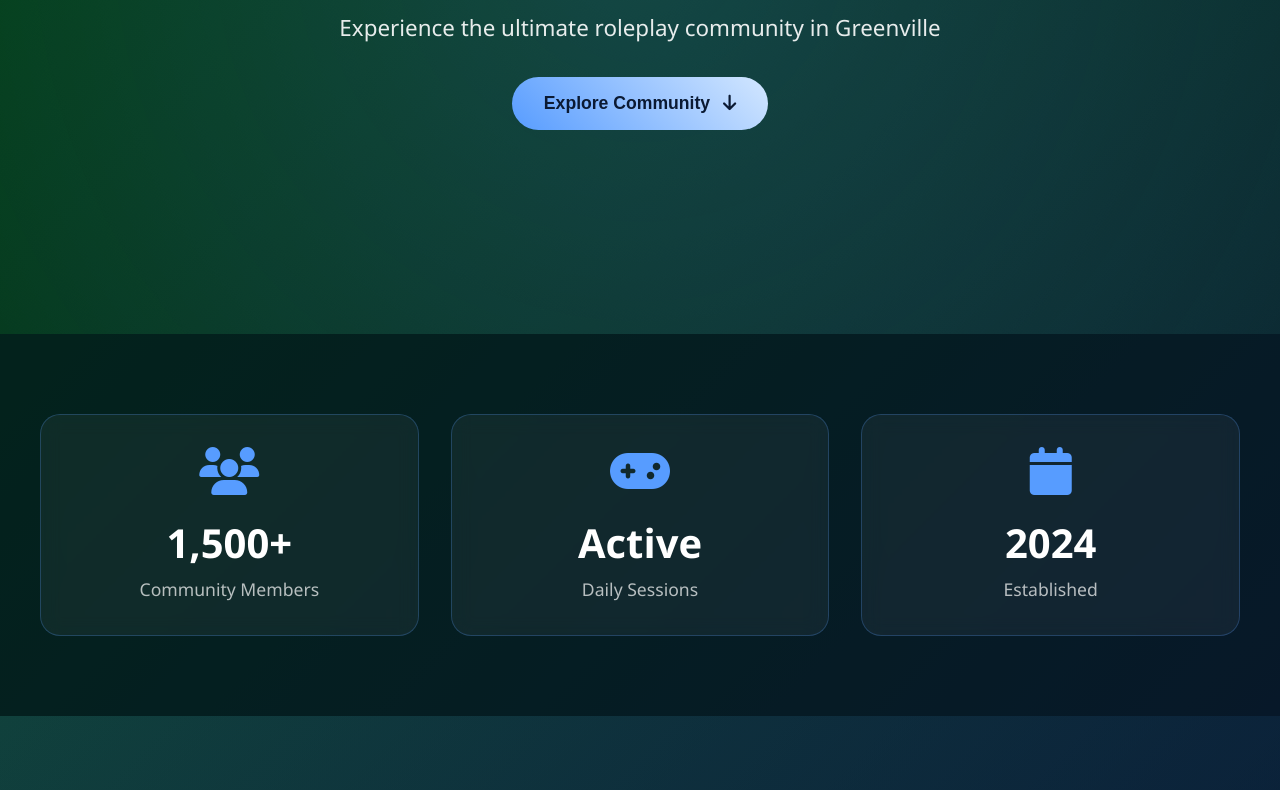
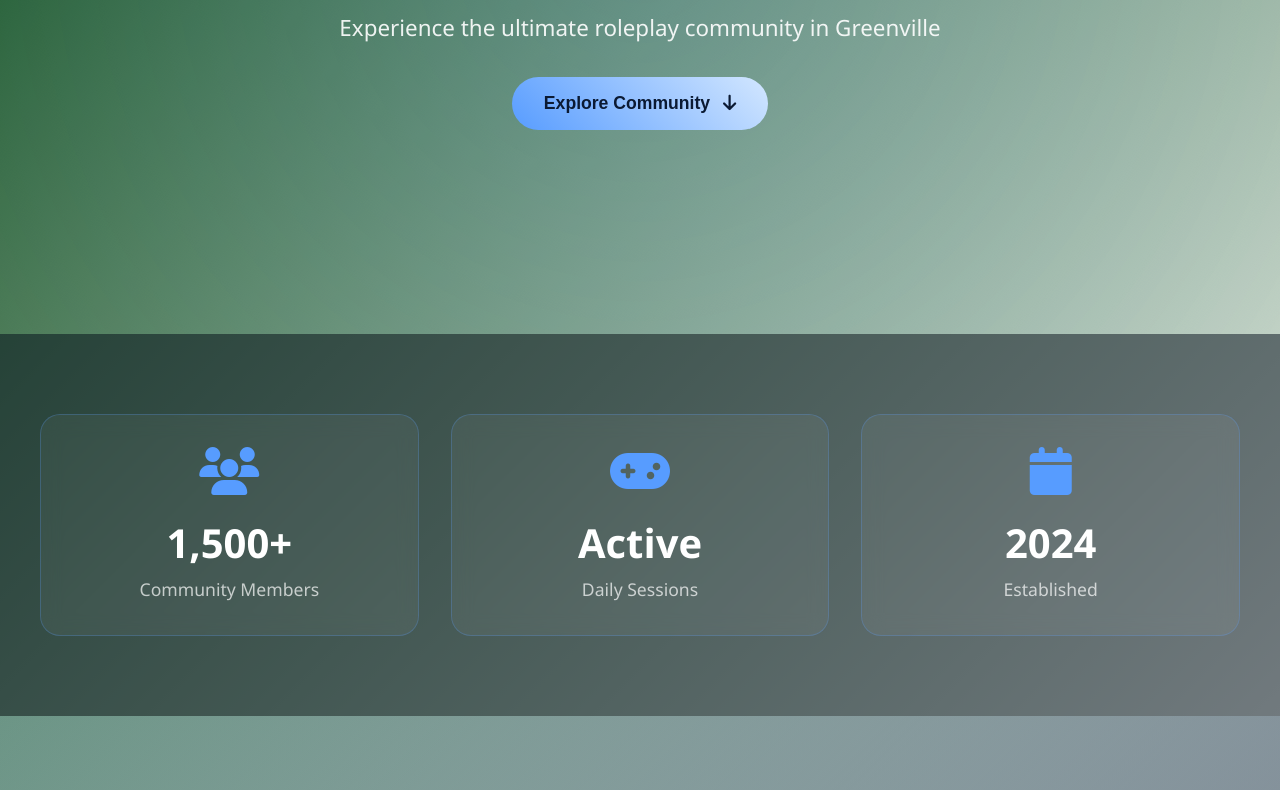
Before and after one commit to that1bupra/lsrp, a website: page index.html in a window 1280 px wide. Shown: the part 466-1256 px from the top of the page. Drawn offline with Linux system fonts and the light colour scheme; no server answers.

Commit message:
Update index.html

```diff
--- a/index.html
+++ b/index.html
@@ -17,7 +17,7 @@
 
         body {
             font-family: 'Segoe UI', Tahoma, Geneva, Verdana, sans-serif;
-            background: linear-gradient(135deg, #024513, #10233f, #0f2b4a);
+            background: linear-gradient(135deg, #024513, #ffffff, #0f2b4a);
             color: #fff;
             line-height: 1.6;
             overflow-x: hidden;
```
